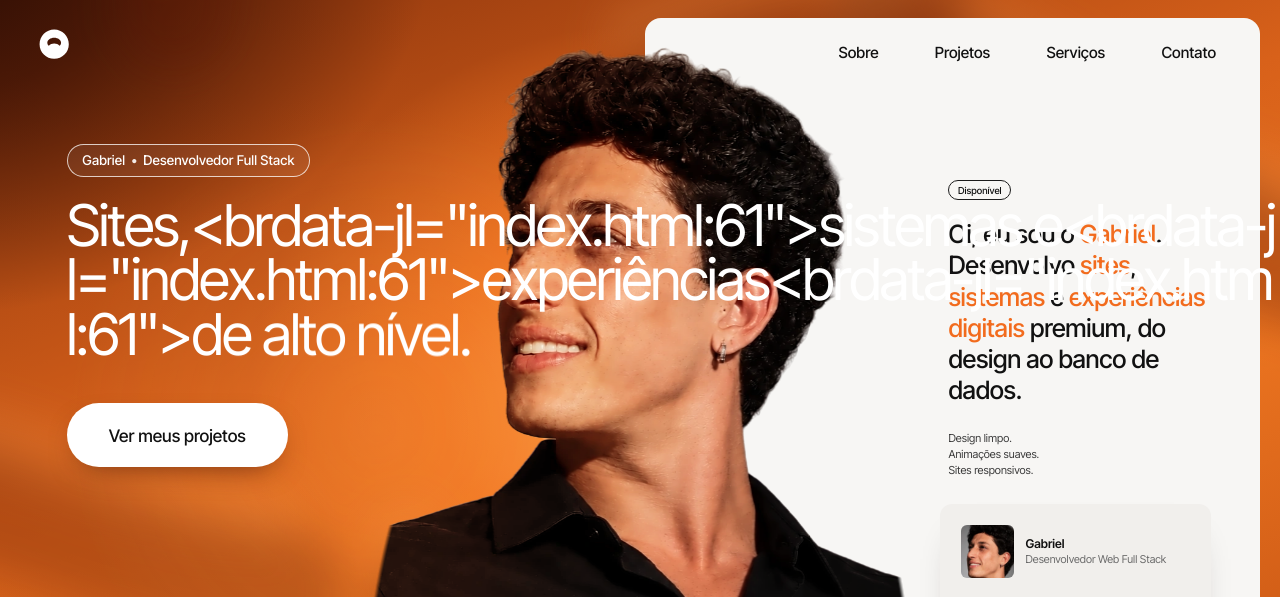
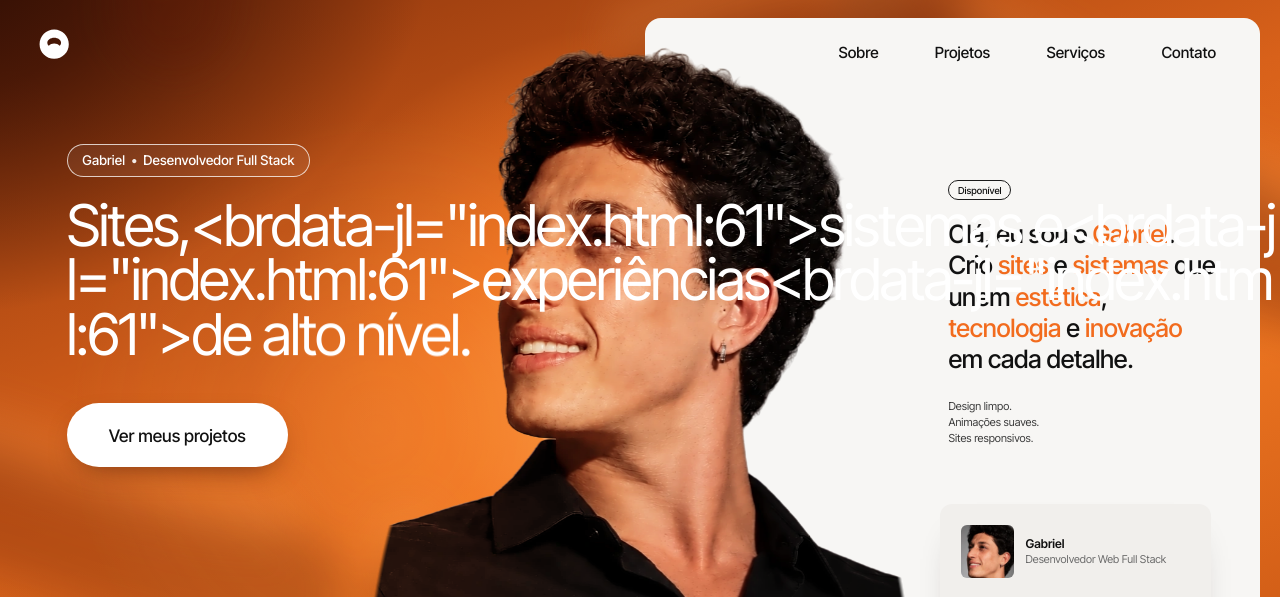
Before and after one commit to Gabrielrinkawetsky/Portfolio-Gabriel-B, a plain HTML site: page index.html in a window 1280 px wide. Shown: the top 597 px of the page. Drawn offline with Linux system fonts and the light colour scheme.

Commit message:
Apresentação: Olá, eu sou o Gabriel. Crio sites e sistemas que unem estética, tecnologia e inovação

```diff
--- a/index.html
+++ b/index.html
@@ -86,7 +86,7 @@
 
     <div class="pitch">
       <span class="badge">Disponível</span>
-      <p class="pitch-text">Oi, eu sou o <em>Gabriel</em>.<br>Desenvolvo <em>sites</em>, <em>sistemas</em> e <em>experiências digitais</em> premium, do design ao banco de dados.</p>
+      <p class="pitch-text">Olá, eu sou o <em>Gabriel</em>.<br>Crio <em>sites</em> e <em>sistemas</em> que unem <em>estética</em>, <em>tecnologia</em> e <em>inovação</em> em cada detalhe.</p>
       <p class="pitch-small">Design limpo.<br>Animações suaves.<br>Sites responsivos.</p>
     </div>
 
```
